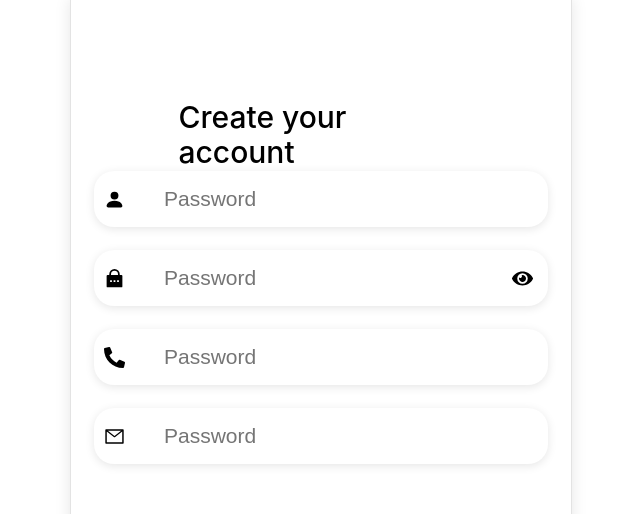
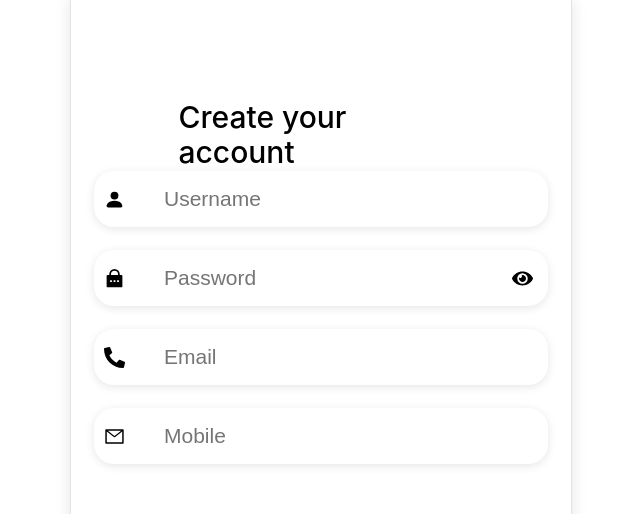
Before and after one commit to Marion-H/login-form, a React (Create React App) app: page /create in a window 1280 px wide. Shown: the top 514 px of the page, without its empty margins (319-959 px from the left). Built offline with nearby package versions, Linux system fonts and the light colour scheme.

Commit message:
add textPlaceHolder for input and create a new variable for URL api

```diff
--- a/package.json
+++ b/package.json
@@ -19,7 +19,8 @@
     "web-vitals": "^1.1.0"
   },
   "scripts": {
-    "start": "react-scripts start",
+    "start": "NODE_ENV=production react-scripts start",
+    "dev": "NODE_ENV=development react-scripts start",
     "build": "react-scripts build",
     "test": "react-scripts test",
     "eject": "react-scripts eject"
--- a/src/components/FormCreate.jsx
+++ b/src/components/FormCreate.jsx
@@ -9,8 +9,8 @@ function FormCreate() {
     <div className="formAuth">
       <form>
         <InputFormSignIn />
-        <InputForm type="email" icon="faPhoneAlt" />
-        <InputForm type="tel" icon="aiOutlineMail" />
+        <InputForm type="email" icon="faPhoneAlt" keyName="email" textPlaceHolder="Email"/>
+        <InputForm type="tel" icon="aiOutlineMail" keyName="mobile" textPlaceHolder="Mobile"/>
         <ButtonSign text="Create" />
       </form>
     </div>
--- a/src/components/InputFormSignIn.jsx
+++ b/src/components/InputFormSignIn.jsx
@@ -4,7 +4,7 @@ import InputPassword from "./common/InputPassword";
 function InputFormSignIn() {
   return (
     <>
-      <InputForm type="text" icon="bsFillPersonFill" keyName="name" />
+      <InputForm type="text" icon="bsFillPersonFill" keyName="name" textPlaceHolder="Username"/>
       <InputPassword keyName="password" />
     </>
   );
--- a/src/components/common/ButtonSign.jsx
+++ b/src/components/common/ButtonSign.jsx
@@ -1,6 +1,8 @@
 import { FaArrowRight } from "react-icons/fa";
 
 function ButtonSign ({text}) {
+
+
     return(
         <div className="signIn">
           <span className="textButton">{text}</span>
--- a/src/components/common/InputForm.jsx
+++ b/src/components/common/InputForm.jsx
@@ -7,9 +7,9 @@ import { BsFillPersonFill } from "react-icons/bs";
 
 import { setDataForm } from "../store/action/data";
 
-function InputForm({ icon, type, keyName }) {
+function InputForm({ icon, type, keyName, textPlaceHolder }) {
   const dataForm = useSelector((state) => state.dataForm);
-  const stateKeyName = dataForm.keyName;
+  const stateKeyName = dataForm[keyName];
   const dispatch = useDispatch();
 
   const renderIcon = (icon) => {
@@ -32,7 +32,7 @@ function InputForm({ icon, type, keyName }) {
         <span className="fillPerson">{renderIcon(icon)}</span>
         <input
           type={type}
-          placeholder="Password"
+          placeholder={textPlaceHolder}
           value={stateKeyName}
           onChange={(e) => dispatch(setDataForm(e, keyName))}
         />
--- a/src/components/store/reducer/dataForm.js
+++ b/src/components/store/reducer/dataForm.js
@@ -5,7 +5,7 @@ const initialState = {
     name:"",
     password:"",
     email:"",
-    phone:""
+    mobile:""
 }
 
 const dataForm = (state = initialState, action) => {
```
Also changed, not shown: src/variable/apiUrl.js (added, +7 -0 lines).
